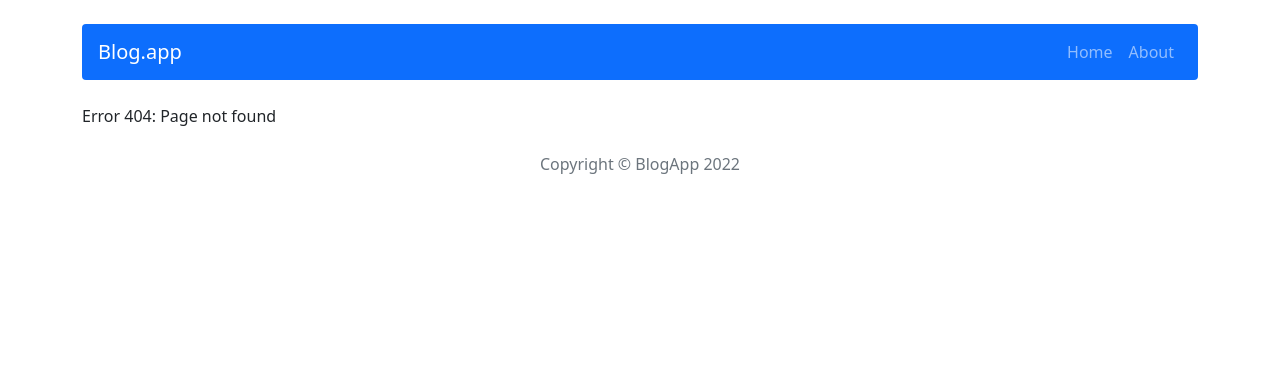
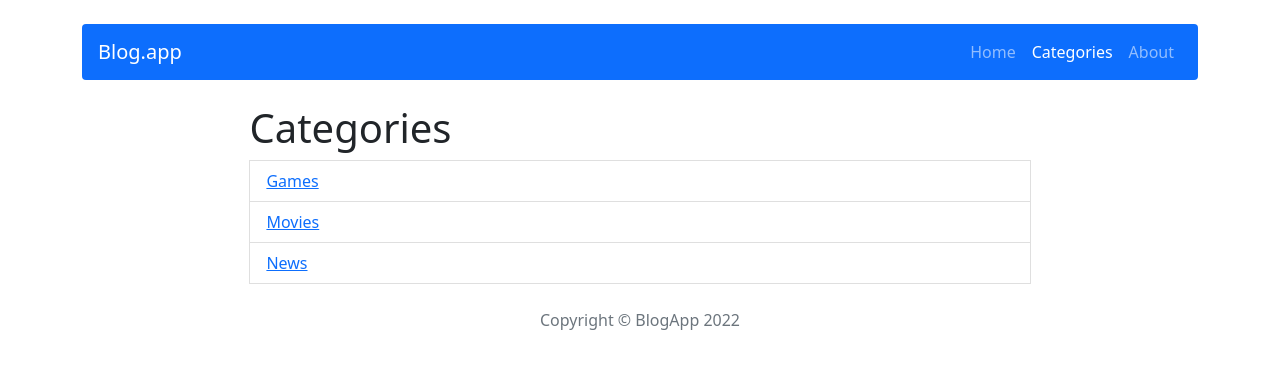
Before and after one commit to PD-2000/react-blog, a React (Create React App) app: page /categories in a window 1280 px wide. Before the commit this address had no page. Shown: the top 368 px of the page. Built offline with nearby package versions, Linux system fonts and the light colour scheme.

Commit message:
Add categories

```diff
--- a/src/App.js
+++ b/src/App.js
@@ -8,6 +8,8 @@ import EditPost from './components/pages/EditPost/EditPost'
 import About from './components/pages/About/About';
 import NotFound from './components/pages/NotFound/NotFound';
 import Footer from './components/views/Footer/Footer';
+import Categories from './components/features/Categories/Categories';
+import SingleCategory from './components/pages/SingleCategory/SingleCategory';
 
 const App = () => {
 	return (
@@ -16,10 +18,12 @@ const App = () => {
 				<Header />
 				<Routes>
 					<Route path="/" element={<Home />} />
+					<Route path="/categories" element={<Categories />} />
+					<Route path="/categories/:category" element={<SingleCategory />} />
+					<Route path="/about" element={<About />} />
 					<Route path="/post/:id" element={<SinglePost />} />
 					<Route path="/post/add" element={<AddPost />} />
 					<Route path="/post/edit/:id" element={<EditPost />} />
-					<Route path="/about" element={<About />} />
 					<Route path="*" element={<NotFound />} />
 				</Routes>
 				<Footer />
--- /dev/null
+++ b/src/components/features/Categories/Categories.js
@@ -0,0 +1,21 @@
+import {ListGroup} from "react-bootstrap";
+import {useSelector} from "react-redux";
+import {getAllCategories} from "../../../redux/categoriesRedux";
+import {Link} from "react-router-dom";
+
+const Categories = () => {
+	const categories = useSelector(getAllCategories);
+
+	return(
+		<div style={{width: '70%'}} className="m-auto">
+			<h1>Categories</h1>
+			{categories.map(category =>
+				<ListGroup.Item>
+					<Link to={"/categories/" + category}>{category}</Link>
+				</ListGroup.Item>
+			)}
+		</div>
+	);
+};
+
+export default Categories;
--- a/src/components/features/Post/Post.js
+++ b/src/components/features/Post/Post.js
@@ -10,7 +10,8 @@ const Post = props => {
 					<Card.Title>{props.title}</Card.Title>
 					<Card.Text>
 						<p><b>Author: </b>{props.author}
-						<br/><b>Published: </b>{dateToStr(props.publishedDate)}</p>
+						<br/><b>Published: </b>{dateToStr(props.publishedDate)}
+						<br/><b>Category: </b>{props.category}</p>
 						<p dangerouslySetInnerHTML={{__html: props.shortDescription}} />
 					</Card.Text>
 					<Link key={props.id} to={"/post/" + props.id}>
--- a/src/components/features/PostForm/PostForm.js
+++ b/src/components/features/PostForm/PostForm.js
@@ -6,12 +6,16 @@ import DatePicker from "react-datepicker";
 import "react-datepicker/dist/react-datepicker.css";
 import styles from "./PostForm.module.scss";
 import {useForm} from "react-hook-form";
+import {getAllCategories} from "../../../redux/categoriesRedux";
+import {useSelector} from "react-redux";
 
 const PostForm = ({action, actionText, ...props}) => {
 	const {register, handleSubmit: validate, formState: {errors}} = useForm();
 	const [title, setTitle] = useState(props.title || '');
 	const [author, setAuthor] = useState(props.author || '');
 	const [publishedDate, setPublishedDate] = useState(new Date());
+	const [category, setCategory] = useState(props.category || '');
+	const categories = useSelector(getAllCategories);
 	const [shortDescription, setShortDescription] = useState(props.shortDescription || '');
 	const [mainContent, setMainContent] = useState(props.mainContent || '');
 	const [publishedDateError, setPublishedDateError] = useState(false);
@@ -21,7 +25,7 @@ const PostForm = ({action, actionText, ...props}) => {
 		setPublishedDateError(!publishedDate)
 		setMainContentError(!mainContent)
 		if(mainContent && publishedDate)
-			action({title, author, publishedDate, shortDescription, mainContent});
+			action({title, author, publishedDate, category, shortDescription, mainContent});
 	};
 
 	return(
@@ -55,7 +59,19 @@ const PostForm = ({action, actionText, ...props}) => {
 						selected={publishedDate}
 						onChange={(date) => setPublishedDate(date)}
 					/>
-					{publishedDateError && <small className="d-block form-text text-danger mt-2">Date is required.</small>}
+					{publishedDateError && <small className="d-block form-text text-danger mt-2">Date required.</small>}
+				</Form.Group>
+				<Form.Group className="mb-4">
+					<Form.Label>Category</Form.Label>
+					<Form.Select
+						value={category}
+						onChange={e => setCategory(e.target.value)}
+					>
+						<option>Select category:</option>
+						<option>{categories[0]}</option>
+						<option>{categories[1]}</option>
+						<option>{categories[2]}</option>
+					</Form.Select>
 				</Form.Group>
 				<Form.Group className="mb-4">
 					<Form.Label>Short description</Form.Label>
--- /dev/null
+++ b/src/components/pages/SingleCategory/SingleCategory.js
@@ -0,0 +1,21 @@
+import {useParams, Navigate} from "react-router-dom";
+import {useSelector} from "react-redux";
+import {getFilteredCategories} from "../../../redux/categoriesRedux";
+import {Row} from "react-bootstrap";
+import Post from "../../features/Post/Post";
+
+const SingleCategory = () => {
+	const {category} = useParams();
+	const categoriesData = useSelector(state => getFilteredCategories(state, category));
+
+	if(!categoriesData)
+		return <Navigate to="/categories/" />
+
+	return(
+		<Row>
+			{categoriesData.map(post => <Post key={post.id} {...post} />)}
+		</Row>
+	);
+};
+
+export default SingleCategory;
--- a/src/components/pages/SinglePost/SinglePost.js
+++ b/src/components/pages/SinglePost/SinglePost.js
@@ -34,6 +34,7 @@ const SinglePost = props => {
 			<p>
 				<b>Author: </b>{postData.author}
 				<br/><b>Published: </b>{dateToStr(postData.publishedDate)}
+				<br/><b>Category: </b>{postData.category}
 			</p>
 			<p dangerouslySetInnerHTML={{__html: postData.mainContent}} />
 			<Modal show={show} onHide={handleClose}>
--- a/src/components/views/NavBar/NavBar.js
+++ b/src/components/views/NavBar/NavBar.js
@@ -14,6 +14,7 @@ const NavBar = () => {
 			<Navbar.Collapse id="responsive-navbar-nav">
 			<Nav className="ms-auto flex-md-row">
 				<Nav.Link as={NavLink} to="/">Home</Nav.Link>
+				<Nav.Link as={NavLink} to="/categories">Categories</Nav.Link>
 				<Nav.Link as={NavLink} to="/about">About</Nav.Link>
 			</Nav>
 			</Navbar.Collapse>
--- /dev/null
+++ b/src/redux/categoriesRedux.js
@@ -0,0 +1,13 @@
+// Selectors
+export const getAllCategories = ({categories}) => categories;
+export const getFilteredCategories = ({posts}, category) => posts.filter((post) => post.category === category);
+
+// Reducer
+const categoriesReducer = (statePart = [], action) => {
+	switch (action.type){
+		default:
+			return statePart;
+	};
+};
+
+export default categoriesReducer;
--- a/src/redux/initialState.js
+++ b/src/redux/initialState.js
@@ -6,7 +6,8 @@ const initialState = {
 		shortDescription: 'Short description of article#1...',
 		content: 'Main content of article#1...',
 		publishedDate: new Date('02/03/2023'),
-		author: 'John Doe'
+		author: 'John Doe',
+		category: 'News'
 		},
 		{
 		id: '2',
@@ -14,7 +15,8 @@ const initialState = {
 		shortDescription: 'Short description of article#2...',
 		content: 'Main content of article#2...',
 		publishedDate: new Date('02/07/2023'),
-		author: 'Amanda Doe'
+		author: 'Amanda Doe',
+		category: 'Games'
 		},
 		{
 		id: '3',
@@ -22,7 +24,8 @@ const initialState = {
 		shortDescription: 'Short description of article#3...',
 		content: 'Main content of article#3...',
 		publishedDate: new Date('03/02/2023'),
-		author: 'John Doe'
+		author: 'John Doe',
+		category: 'Movies'
 		},
 		{
 		id: '4',
@@ -30,8 +33,14 @@ const initialState = {
 		shortDescription: 'Short description of article#4...',
 		content: 'Main content of article#4...',
 		publishedDate: new Date('03/12/2023'),
-		author: 'John Doe'
+		author: 'John Doe',
+		category: 'News'
 		}
+	],
+	categories: [
+		'Games',
+		'Movies',
+		'News'
 	]
 };
 
--- a/src/redux/store.js
+++ b/src/redux/store.js
@@ -1,9 +1,11 @@
 import {createStore, combineReducers} from 'redux';
 import initialState from './initialState';
 import postsReducer from './postsRedux';
+import categoriesReducer from './categoriesRedux';
 
 const subreducers = {
-	posts: postsReducer
+	posts: postsReducer,
+	categories: categoriesReducer
 };
 
 const reducer = combineReducers(subreducers);
--- /dev/null
+++ b/src/utils/strToLowerCase.js
@@ -0,0 +1,3 @@
+export const strToLowerCase = (a) => {
+	return a.toLowerCase();
+};
```
